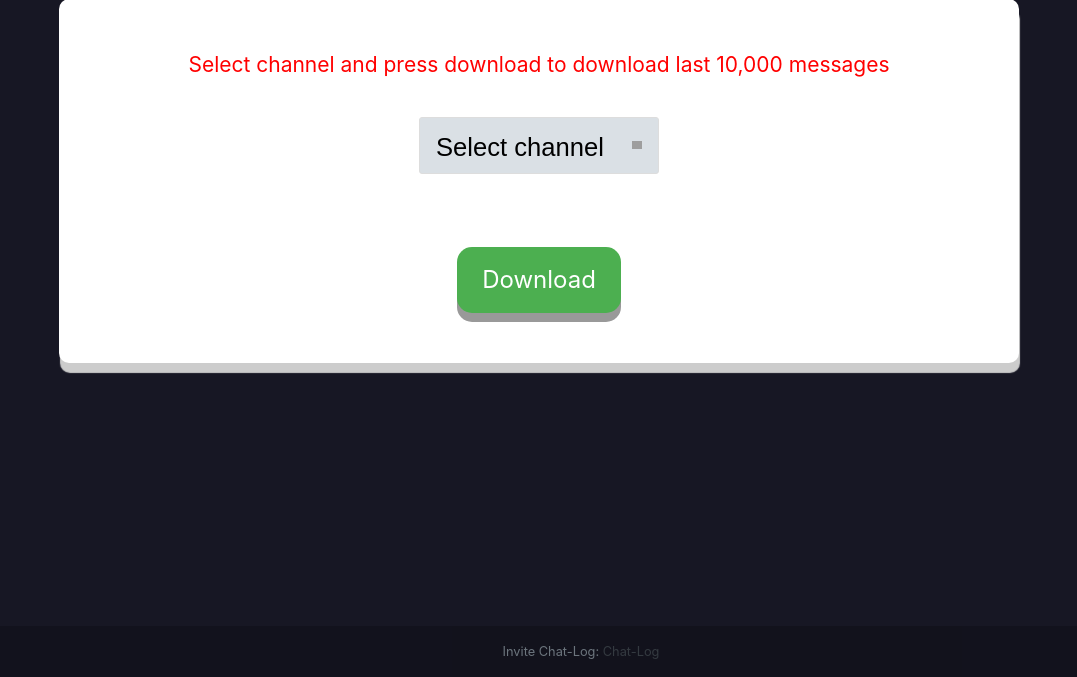
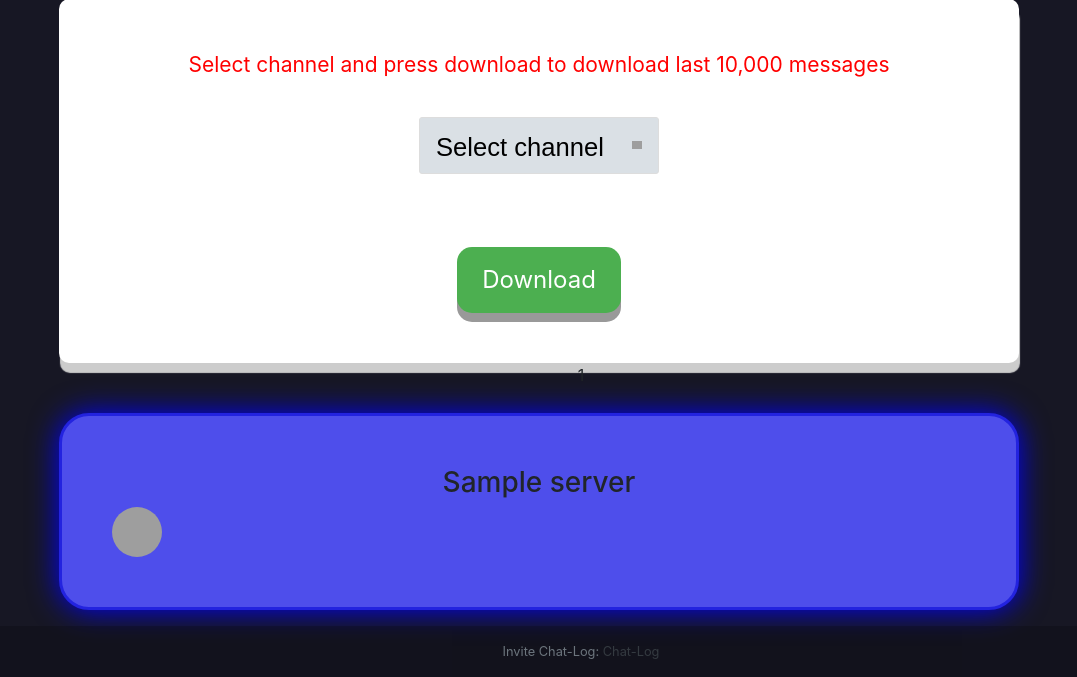
Before and after one commit to Zyad-Ayad/chat-log-dashboard, a Flask app: template templates/dashboard.html in a window 1280 px wide. Shown: the part 123-800 px from the top of the page, without its empty margins (59-1136 px from the left). Run offline with Flask 2, Linux system fonts and the light colour scheme; the template is opened without the code that fills it: most values are stand-ins (such as "Sample title", 1, 10 or a date in 2020); grey boxes are pictures that could not be loaded.

Commit message:
Update dashboard.html

```diff
--- a/templates/dashboard.html
+++ b/templates/dashboard.html
@@ -2,7 +2,7 @@
 {% extends "/layout.html" %}
 
 {% block title %}
-    {{ server_name }}
+    {{ server["name"] }}
 {% endblock %}
 
 {% block styles %}
@@ -53,6 +53,19 @@
 
 </div>
 </div>
+<div style="height: 50px;">
+1
+</div>
+<div class="div3">
+    <div style="position: relative; align-content: center;"><h3>{{ server["name"] }}</h3></div>
+    {% if server["icon"] != None %}
+    <img style="float: left; width: 50px; height: 50px;" src="https://cdn.discordapp.com/icons/{{ server["id"] }}/{{ server["icon"] }}.png?size=96">
+    {% else %}
+    <img style="float: left;" src="/static/img/no_guild_img.png">
+    {% endif %}
+
+
+</div>
 
 
 
```
